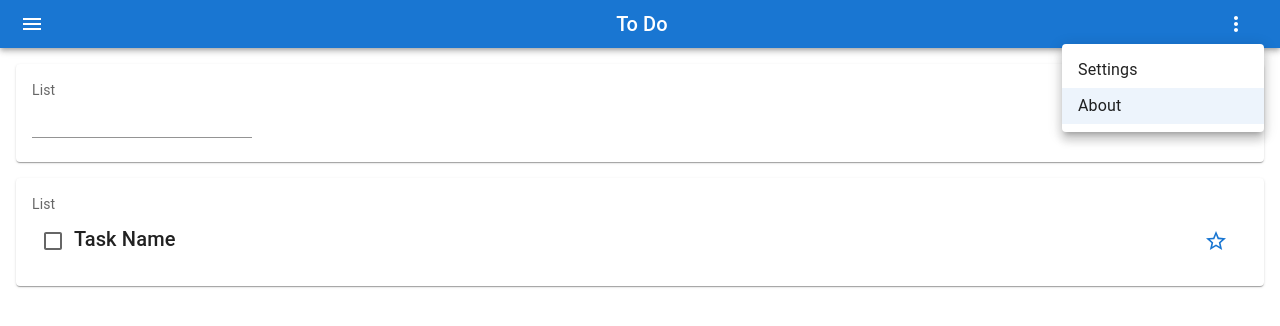
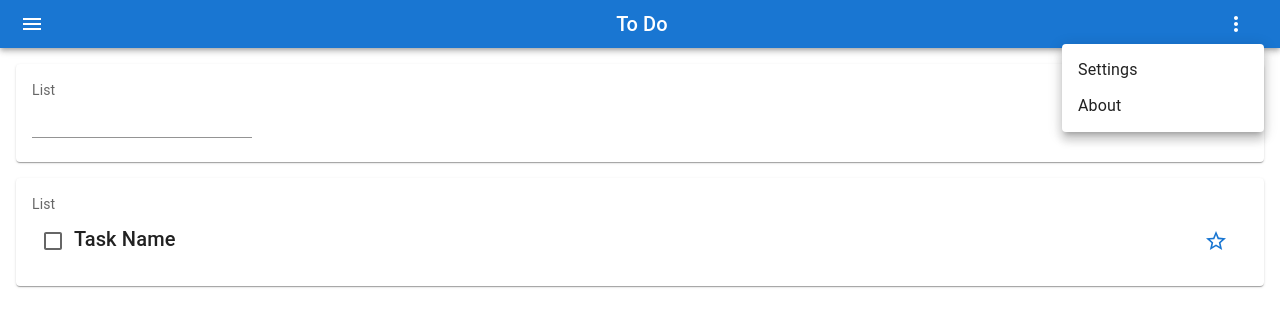
Before and after one commit to maxxlab/todolist, a React (Create React App) app: page / in a window 1280 px wide. Both pictures are taken after a click on the button 1236 px from the left and 24 px from the top of the page. Shown: the top 326 px of the page. Built offline with nearby package versions, Linux system fonts and the light colour scheme.

Commit message:
Without navbar

```diff
--- a/src/App.tsx
+++ b/src/App.tsx
@@ -10,7 +10,6 @@ function App() {
       <Main/>
      {/*
     <Navbar></Navbar>
-
     */}
     </>
   );
--- a/src/Header.tsx
+++ b/src/Header.tsx
@@ -1,5 +1,5 @@
 import React from 'react';
-import { AppBar, Toolbar, IconButton, Typography, Box } from '@mui/material';
+import { AppBar, Toolbar, IconButton, Typography } from '@mui/material';
 import MenuIcon from '@mui/icons-material/Menu';
 import Menu from './component/Menu';
 
--- a/src/component/Menu.tsx
+++ b/src/component/Menu.tsx
@@ -50,7 +50,7 @@ export default function LongMenu() {
         }}
       >
         {options.map((option) => (
-          <MenuItem key={option} selected={option === 'About'} onClick={handleClose}>
+          <MenuItem key={option} onClick={handleClose}>
             {option}
           </MenuItem>
         ))}
```
